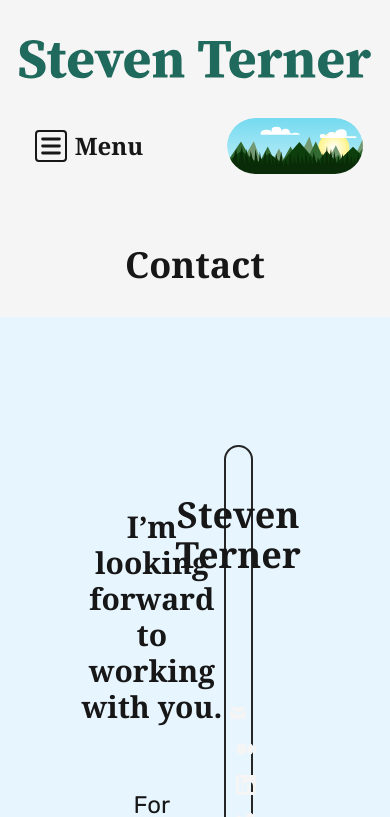
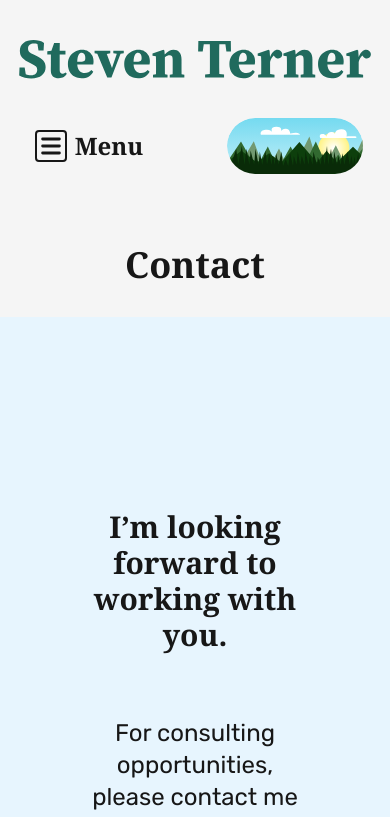
Before and after one commit to DoctorDerek/steven-terner.github.io, a Next.js app: page /contact in a window 390 px wide. Shown: the top 817 px of the page. Built offline with nearby package versions, Linux system fonts and the light colour scheme; a web font is replaced by a local one; what @tailwindcss/typography would draw is missing.

Commit message:
Make AboutSidebar flow to bottom on mobile & small screen sizes on Contact page

```diff
--- a/pages/contact.js
+++ b/pages/contact.js
@@ -55,7 +55,7 @@ export default function Contact() {
       />
       <PageTitle>Contact</PageTitle>
       <SectionContainer fullWidth={true} className="text-gray-900 bg-blue-pale">
-        <div className="grid grid-cols-8 px-16 py-32">
+        <div className="grid grid-cols-1 px-16 py-32 md:grid-cols-8">
           <div className="flex flex-col items-center justify-center flex-shrink col-span-5 py-16 space-y-16 leading-relaxed text-center">
             <h2 className="font-serif text-3xl font-bold">
               I’m looking forward to working with you.
```
